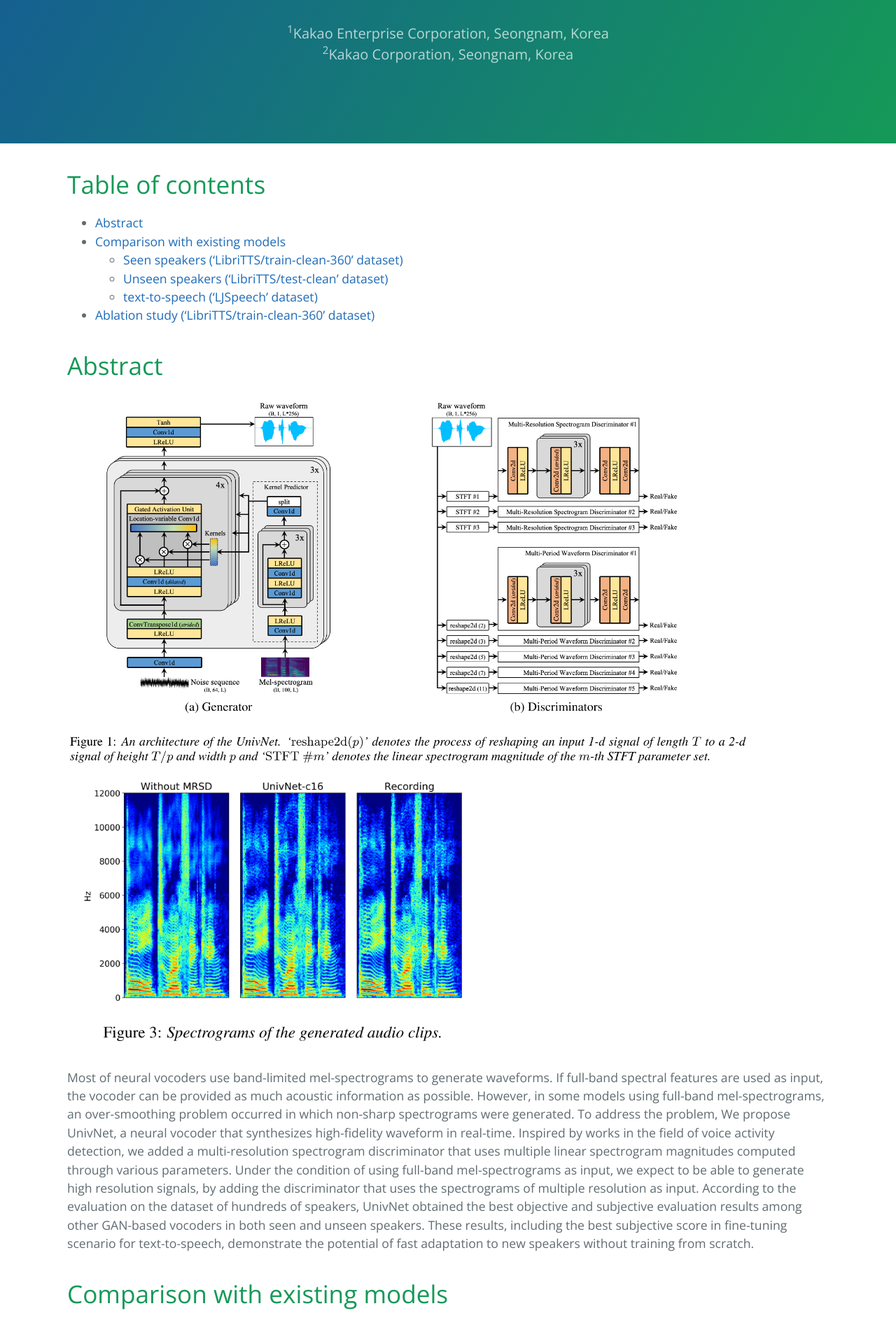
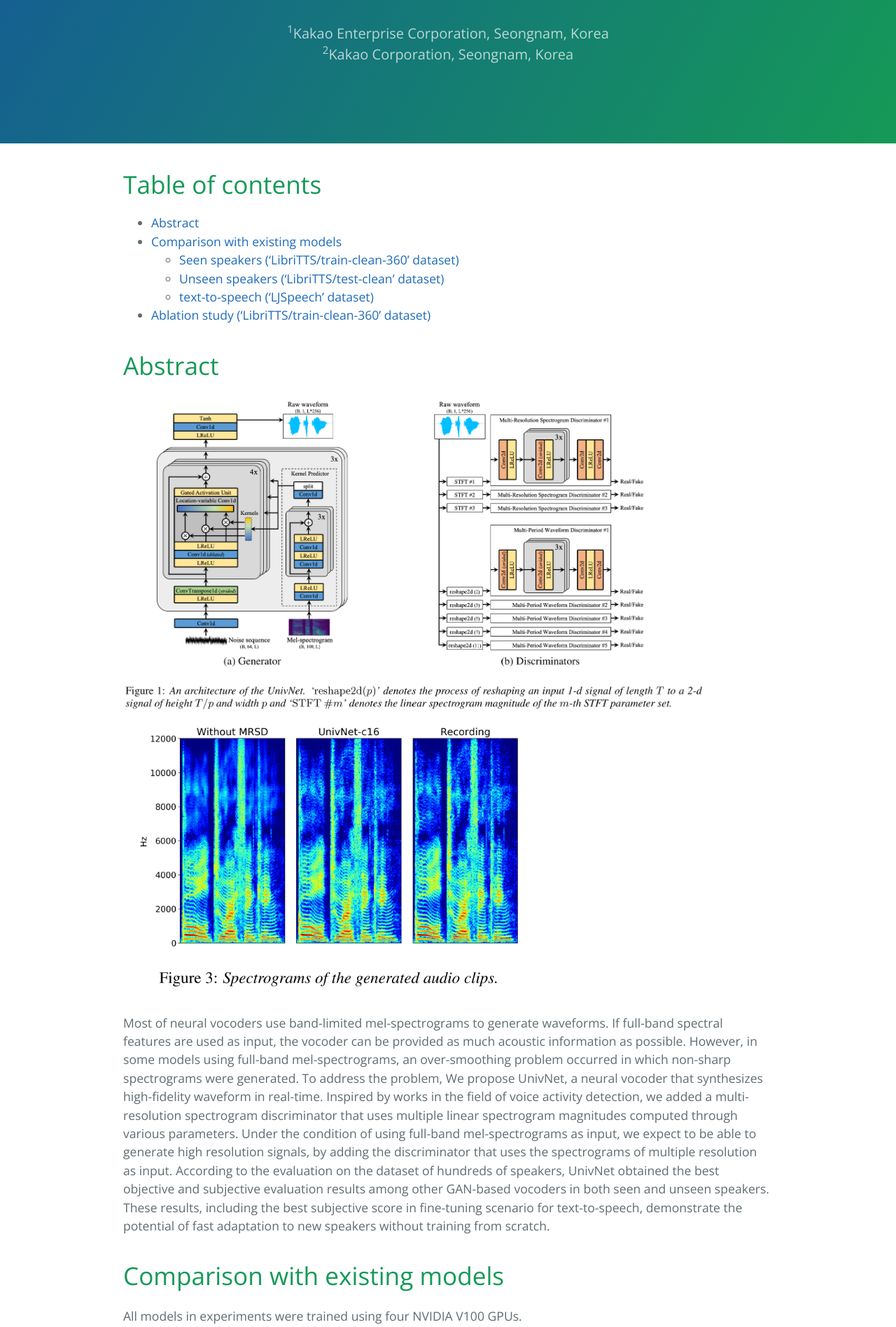
Before and after one commit to kallavinka8045/is2021, a Jekyll site: the page built from index.md, in a window 1280 px wide. Shown: the part 360-2257 px from the top of the page at 70% size. Built offline with Jekyll 4.4.1, drawn with Linux system fonts in a browser that asks for light colours; our own code applies the rules of GitHub Pages for plain Markdown files.

Commit message:
Update jekyll-theme-cayman.scss

```diff
--- a/_sass/jekyll-theme-cayman.scss
+++ b/_sass/jekyll-theme-cayman.scss
@@ -167,7 +167,7 @@ a {
   }
 
   @include large {
-    max-width: 90rem;
+    max-width: 70rem;
     padding: 2rem 6rem;
     margin: 0 auto;
     font-size: 1.1rem;
```
